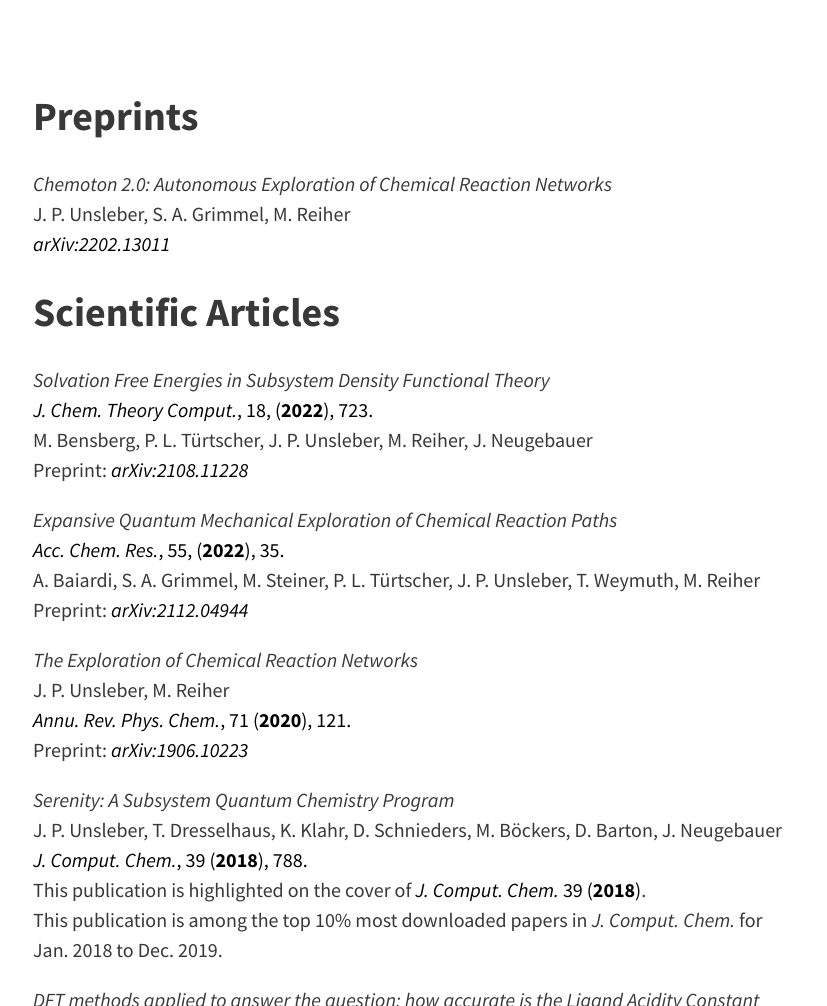
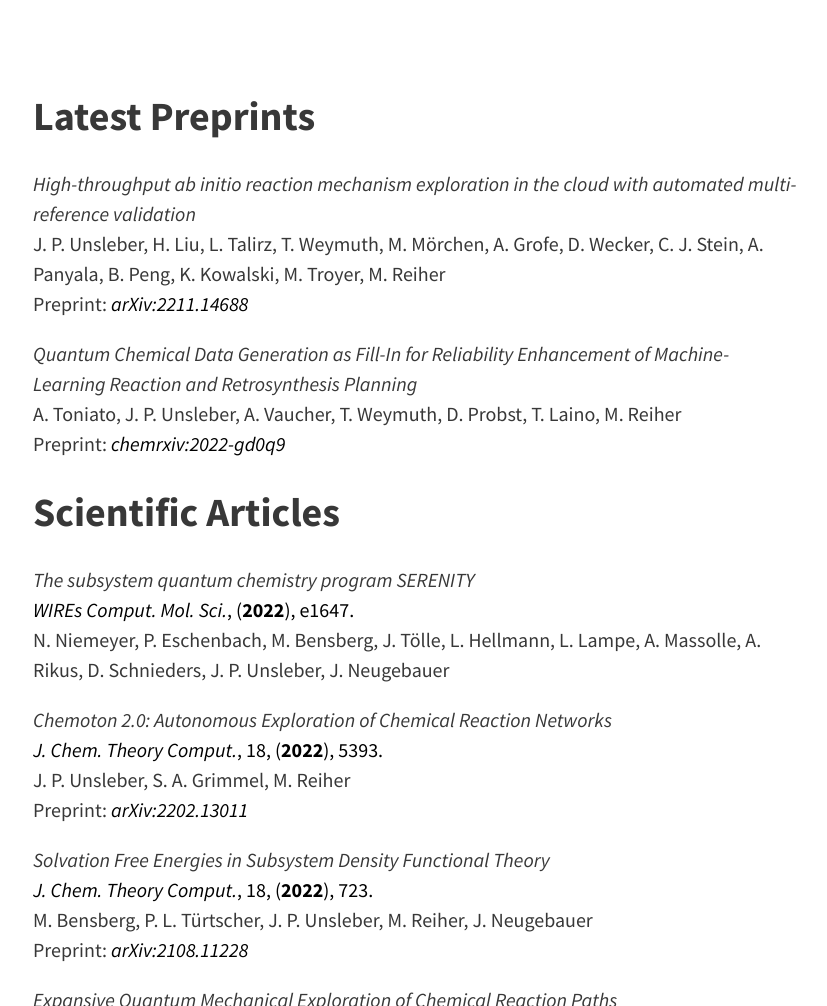
Before and after one commit to nabbelbabbel/nabbelbabbel.github.io, a Jekyll site: the page built from pages/publications.md, in a window 1280 px wide and 1400 px high. Shown: the part 394-1400 px from the top of the window, without its empty margins (223-1050 px from the left). Built offline with Jekyll 4.4.1, drawn with Linux system fonts in a browser that asks for light colours.

Commit message:
Update publications.md

```diff
--- a/pages/publications.md
+++ b/pages/publications.md
@@ -6,12 +6,26 @@ feature-img: "assets/img/pexels/publications.jpeg"
 tags: [Article]
 ---
 
-## Preprints
-*Chemoton 2.0: Autonomous Exploration of Chemical Reaction Networks*
-J. P. Unsleber, S. A. Grimmel, M. Reiher
-[*arXiv:2202.13011*](https://doi.org/10.48550/arXiv.2202.13011)
+## Latest Preprints
+*High-throughput ab initio reaction mechanism exploration in the cloud with automated multi-reference validation*
+J. P. Unsleber, H. Liu, L. Talirz, T. Weymuth, M. Mörchen, A. Grofe, D. Wecker, C. J. Stein, A. Panyala, B. Peng, K. Kowalski, M. Troyer, M. Reiher
+Preprint: [*arXiv:2211.14688*](https://doi.org/10.48550/arXiv.2211.14688)
+
+*Quantum Chemical Data Generation as Fill-In for Reliability Enhancement of Machine-Learning Reaction and Retrosynthesis Planning*
+A. Toniato, J. P. Unsleber, A. Vaucher, T. Weymuth, D. Probst, T. Laino, M. Reiher
+Preprint: [*chemrxiv:2022-gd0q9*](https://doi.org/10.26434/chemrxiv-2022-gd0q9)
+
 
 ## Scientific Articles
+*The subsystem quantum chemistry program SERENITY*
+[*WIREs Comput. Mol. Sci.*, (**2022**), e1647.](https://doi.org/10.1002/wcms.1647)
+N. Niemeyer, P. Eschenbach, M. Bensberg, J. Tölle, L. Hellmann, L. Lampe, A. Massolle, A. Rikus, D. Schnieders, J. P. Unsleber, J. Neugebauer
+
+*Chemoton 2.0: Autonomous Exploration of Chemical Reaction Networks*
+[*J. Chem. Theory Comput.*, 18, (**2022**), 5393.](https://doi.org/10.1021/acs.jctc.2c00193)
+J. P. Unsleber, S. A. Grimmel, M. Reiher
+Preprint: [*arXiv:2202.13011*](https://doi.org/10.48550/arXiv.2202.13011)
+
 *Solvation Free Energies in Subsystem Density Functional Theory*
 [*J. Chem. Theory Comput.*, 18, (**2022**), 723.](https://doi.org/10.1021/acs.jctc.1c00864)
 M. Bensberg, P. L. Türtscher, J. P. Unsleber, M. Reiher, J. Neugebauer
```
